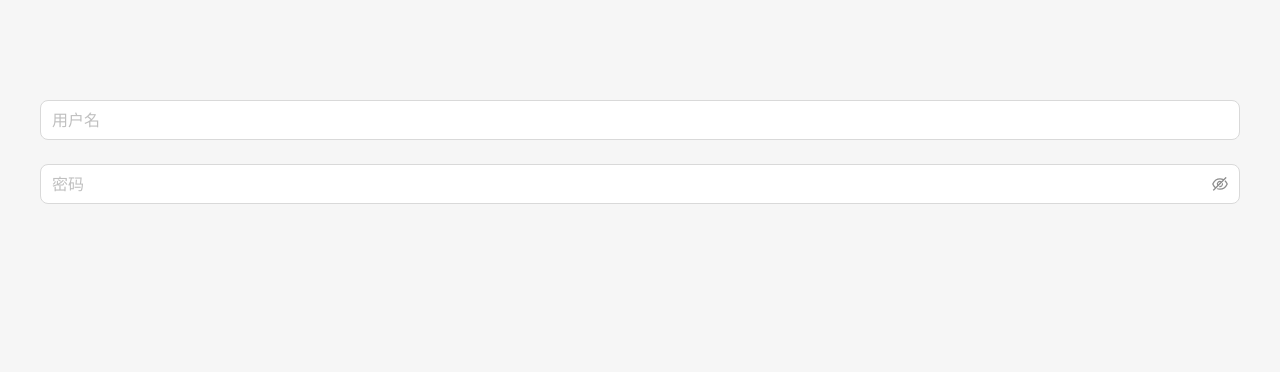
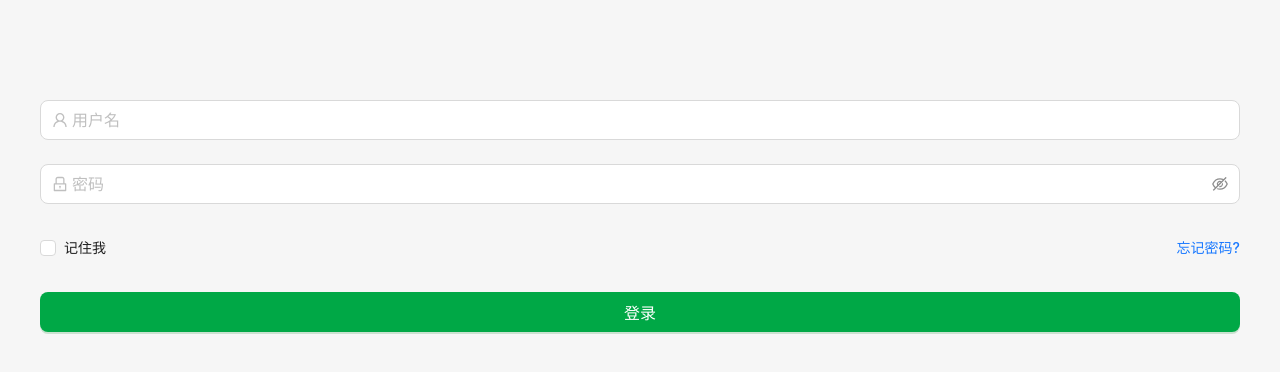
Before and after one commit to LRolinx/object-cloud-drive, a React (Vite) app: page /login in a window 1280 px wide. Shown: the top 372 px of the page. Built offline with nearby package versions, Linux system fonts and the light colour scheme.

Commit message:
refactor: 重构登录窗口

```diff
--- a/src/locales/zh.ts
+++ b/src/locales/zh.ts
@@ -15,6 +15,7 @@ const zh =  {
   submit: '提交',
   pleaseInputYourPassword: '请输入密码!',
   pleaseInputYourUsername: '请输入用户名!',
+  forgotThePassword: '忘记密码?'
 }
 
 export type Locales = typeof zh
--- a/src/pages/login/index.tsx
+++ b/src/pages/login/index.tsx
@@ -7,29 +7,67 @@
  * @author: Clover
  * @create: 2022-11-25 11:42
  */
-import { Button, Checkbox, Form, Input } from 'antd';
-import { useContext } from 'react';
-import { IntlProvider, FormattedMessage, useIntl } from 'react-intl';
+import { memo, useContext, useState } from 'react'
+import { Button, Card, Checkbox, Col, Divider, Form, FormProps, Input, Row } from 'antd'
+import { useIntl, FormattedMessage } from 'react-intl'
+import Icon, { LockOutlined, UserOutlined } from '@ant-design/icons'
+import * as StringUtils from '@/utils/StringUtils'
+import { Link } from 'react-router-dom'
+import { ValidateStatus } from 'antd/es/form/FormItem'
+import { theme } from 'antd'
+import { InjectContextProvider } from '@/components/InjectContextProvider'
+import { ValidateErrorEntity } from '@/types/antd'
 
-export const LoginPage: React.FC = () => {
+export const LoginPage = memo((p, c) => {
+
+  const [form] = Form.useForm<Account.LoginTo>()
   const intl = useIntl()
+  const context = useContext(InjectContextProvider.Context)
+  const [validateStatus, setValidateStatus] = useState<{ [key in Account.LoginToKeys]: ValidateStatus }>({
+    password: '',
+    username: ''
+  })
+  const [errorMessageBoxState, setErrorMessageBoxState] = useState(false)
 
-  const onFinish = (values: any) => {
-    console.log('Success:', values);
-  };
+  const onFormFinishFailed = async (errorInfo: ValidateErrorEntity<Account.LoginTo>) => {
+    let firstField
+    if ((firstField = errorInfo.errorFields[0])) {
+      if (firstField.errors[0]) {
+        if (errorMessageBoxState) return
+        setErrorMessageBoxState(true)
+        context.message?.error(firstField.errors[0], () => {
+          setErrorMessageBoxState(false)
+        })
+        setValidateStatus({
+          ...validateStatus,
+          [firstField.name[0]]: 'error'
+        })
+      }
+    }
+  }
 
-  const onFinishFailed = (errorInfo: any) => {
-    console.log('Failed:', errorInfo);
-  };
+  const clearValidateStatus = (field: Account.LoginToKeys) => {
+    if (StringUtils.hasText(validateStatus[field])) {
+      setValidateStatus({ ...validateStatus, [field]: '' })
+    }
+  }
+
+  const onFinish = (value: Account.LoginTo) => {
+  }
+
+  const { token } = theme.useToken()
+
+  console.log(token.boxShadowSecondary);
 
   return <>
     <Form
       data-tauri-drag-region
-      name="basic"
-      initialValues={{ remember: true }}
+      form={form}
+      scrollToFirstError={true}
+      labelCol={{ span: 2 }}
+      onFinishFailed={onFormFinishFailed}
+      autoComplete='off'
       onFinish={onFinish}
-      onFinishFailed={onFinishFailed}
-      autoComplete="off"
       style={{
         height: '100vh',
         width: '100vw',
@@ -38,28 +76,41 @@ export const LoginPage: React.FC = () => {
       }}
     >
       <Form.Item
-        name="username"
+        name={'username'}
+        validateStatus={validateStatus.username}
+        help={''}
         rules={[{ required: true, message: intl.formatMessage({ id: 'pleaseInputYourUsername' }) }]}
       >
-        <Input placeholder={intl.formatMessage({id: 'username'})} />
+        <Input
+          prefix={<UserOutlined style={{ color: token.colorTextPlaceholder }} />}
+          placeholder={intl.formatMessage({ id: 'username' })}
+          onChange={() => clearValidateStatus('username')}
+        />
       </Form.Item>
-
       <Form.Item
-        name="password"
+        name={'password'}
+        help={''}
+        validateStatus={validateStatus.password}
         rules={[{ required: true, message: intl.formatMessage({ id: 'pleaseInputYourPassword' }) }]}
       >
-        <Input.Password placeholder={intl.formatMessage({id: 'password'})} />
+        <Input.Password
+          prefix={<LockOutlined style={{ color: token.colorTextPlaceholder }} />}
+          onChange={() => clearValidateStatus('password')}
+          autoComplete={'none'}
+          placeholder={intl.formatMessage({ id: 'password' })}
+        />
       </Form.Item>
-
-      <Form.Item name="remember" valuePropName="checked" wrapperCol={{ offset: 0, span: 0 }}>
-        <Checkbox><FormattedMessage id={'rememberMe'} /></Checkbox>
+      <Form.Item>
+        <Row>
+          <Col flex={1}>
+            <Checkbox><FormattedMessage id={'rememberMe'} /></Checkbox>
+          </Col>
+          <Col>
+            <Link to={'/forget'}><FormattedMessage id={'forgotThePassword'} /></Link>
+          </Col>
+        </Row>
       </Form.Item>
-
-      <Form.Item wrapperCol={{ offset: 0, span: 0 }}>
-        <Button type="primary" htmlType="submit" block>
-          <FormattedMessage id={'login'} />
-        </Button>
-      </Form.Item>
+      <Button block htmlType={'submit'} type={'primary'} ><FormattedMessage id={'login'} /></Button>
     </Form>
   </>
-}
+})
```
Also changed, not shown: src/models/user/Account.d.ts (added, +17 -0 lines).
